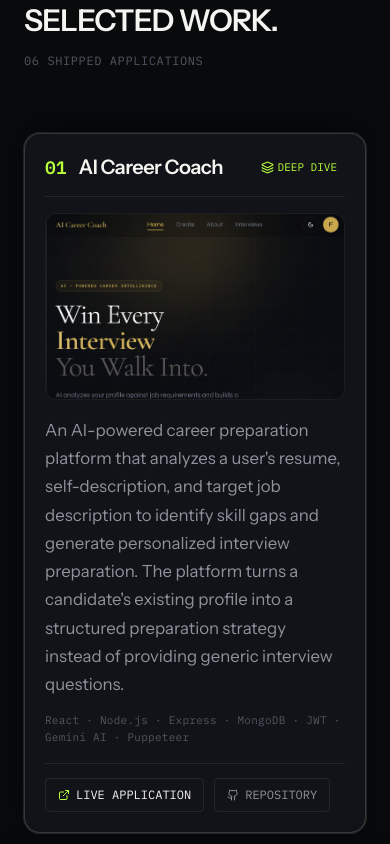
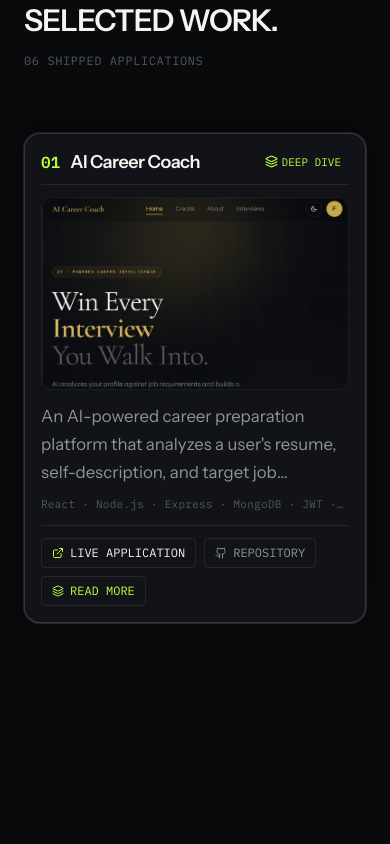
Before and after one commit to hamzaKhan2004/Portfolio, a React (Vite) app: page / in a window 390 px wide. Shown: the part 2560-3404 px from the top of the page. Built offline with nearby package versions, Linux system fonts and the light colour scheme.

Commit message:
Fixed Sliding issue

```diff
--- a/src/components/Projects.jsx
+++ b/src/components/Projects.jsx
@@ -250,28 +250,32 @@ export default function Projects({ onSelectProject }) {
         {/* Mobile View: Rolling Stacked Cards (Physical stack shuffle with complete screenshots) */}
         <div className="block lg:hidden relative" style={{ marginTop: "24px" }}>
           {projects.map((proj, idx) => {
+            const isLast = idx === projects.length - 1;
+            const baseTop = 64;
+            const stackOffset = 38;
+
             return (
               <article
                 key={proj.id}
                 className="w-full rounded-2xl border border-[var(--border-strong)] bg-[var(--surface)] shadow-2xl overflow-hidden transition-all duration-300"
                 style={{
                   position: "sticky",
-                  top: `${72 + idx * 64}px`,
+                  top: `${baseTop + idx * stackOffset}px`,
                   zIndex: idx + 10,
-                  marginBottom: idx === projects.length - 1 ? "0px" : "32px",
-                  padding: "20px",
+                  marginBottom: isLast ? "calc(min(300px, 45vh) + 32px)" : "min(280px, 42vh)",
+                  padding: "16px",
                   boxShadow: "0 -8px 30px rgba(0, 0, 0, 0.5), 0 0 1px 1px var(--border-strong)"
                 }}
               >
                 {/* Header: Project Number, Title & Deep Dive Button */}
-                <div className="flex items-center justify-between border-b border-[var(--border)]" style={{ paddingBottom: "14px" }}>
-                  <div className="flex items-center gap-3">
-                    <span className="font-mono text-lg font-bold text-[var(--accent)]">
+                <div className="flex items-center justify-between border-b border-[var(--border)]" style={{ paddingBottom: "10px" }}>
+                  <div className="flex items-center gap-2.5 min-w-0">
+                    <span className="font-mono text-base font-bold text-[var(--accent)] shrink-0">
                       {proj.id}
                     </span>
                     <h3
                       onClick={() => onSelectProject(proj)}
-                      className="font-sans font-bold text-xl text-[var(--foreground)] tracking-tight cursor-pointer"
+                      className="font-sans font-bold text-lg text-[var(--foreground)] tracking-tight cursor-pointer truncate"
                     >
                       {proj.title}
                     </h3>
@@ -280,7 +284,7 @@ export default function Projects({ onSelectProject }) {
                   <button
                     type="button"
                     onClick={() => onSelectProject(proj)}
-                    className="inline-flex items-center gap-1 font-mono text-[11px] text-[var(--accent)] hover:underline cursor-pointer"
+                    className="inline-flex items-center gap-1 font-mono text-[11px] text-[var(--accent)] hover:underline cursor-pointer shrink-0"
                     style={{ padding: "4px 8px" }}
                   >
                     <Layers size={13} />
@@ -291,7 +295,7 @@ export default function Projects({ onSelectProject }) {
                 {/* Project Screenshot Frame (Consistent responsive aspect ratio, full cover, no distortion) */}
                 <div
                   className="relative aspect-[16/10] rounded-xl overflow-hidden border border-[var(--border)] bg-[var(--background)] w-full flex items-center justify-center cursor-pointer"
-                  style={{ marginTop: "16px", marginBottom: "16px" }}
+                  style={{ marginTop: "12px", marginBottom: "12px" }}
                   onClick={() => onSelectProject(proj)}
                 >
                   <img
@@ -302,25 +306,43 @@ export default function Projects({ onSelectProject }) {
                   />
                 </div>
 
-                {/* Description */}
-                <p className="text-sm text-[var(--muted)] leading-relaxed" style={{ marginBottom: "14px" }}>
-                  {proj.description}
+                {/* Compact Description (2–3 lines preview; full description in modal) */}
+                <p
+                  className="text-xs sm:text-sm text-[var(--muted)] leading-relaxed"
+                  style={{
+                    marginBottom: "10px",
+                    display: "-webkit-box",
+                    WebkitLineClamp: 3,
+                    WebkitBoxOrient: "vertical",
+                    overflow: "hidden"
+                  }}
+                >
+                  {proj.shortDescription || proj.description}
                 </p>
 
-                {/* Tags */}
-                <div className="font-mono text-[11px] text-[var(--dim)] tracking-wide" style={{ marginBottom: "18px" }}>
+                {/* Tech Stack */}
+                <div
+                  className="font-mono text-[11px] text-[var(--dim)] tracking-wide"
+                  style={{
+                    marginBottom: "12px",
+                    display: "-webkit-box",
+                    WebkitLineClamp: 1,
+                    WebkitBoxOrient: "vertical",
+                    overflow: "hidden"
+                  }}
+                >
                   {proj.tags.join('   ·   ')}
                 </div>
 
-                {/* Action Buttons (Always accessible, clear inline-style spacing, never covered) */}
-                <div className="flex flex-wrap items-center gap-2.5 border-t border-[var(--border)]" style={{ paddingTop: "14px" }}>
+                {/* Action Buttons: Live Application, Repository, and Read More */}
+                <div className="flex flex-wrap items-center gap-2 border-t border-[var(--border)]" style={{ paddingTop: "12px" }}>
                   {proj.demoLink && (
                     <MagneticButton
                       href={proj.demoLink}
                       target="_blank"
                       rel="noopener noreferrer"
                       className="inline-flex items-center gap-1.5 font-mono text-xs text-[var(--foreground)] hover:text-[var(--accent)] transition-colors rounded border border-[var(--border)] hover:border-[var(--accent)]"
-                      style={{ paddingLeft: "12px", paddingRight: "12px", paddingTop: "8px", paddingBottom: "8px" }}
+                      style={{ paddingLeft: "10px", paddingRight: "10px", paddingTop: "6px", paddingBottom: "6px" }}
                     >
                       <ExternalLink size={12} className="text-[var(--accent)]" />
                       <span>LIVE APPLICATION</span>
@@ -333,12 +355,22 @@ export default function Projects({ onSelectProject }) {
                       target="_blank"
                       rel="noopener noreferrer"
                       className="inline-flex items-center gap-1.5 font-mono text-xs text-[var(--muted)] hover:text-[var(--foreground)] transition-colors rounded border border-[var(--border)] hover:border-[var(--foreground)]"
-                      style={{ paddingLeft: "12px", paddingRight: "12px", paddingTop: "8px", paddingBottom: "8px" }}
+                      style={{ paddingLeft: "10px", paddingRight: "10px", paddingTop: "6px", paddingBottom: "6px" }}
                     >
                       <Github size={12} />
                       <span>REPOSITORY</span>
                     </MagneticButton>
                   )}
+
+                  <button
+                    type="button"
+                    onClick={() => onSelectProject(proj)}
+                    className="inline-flex items-center gap-1.5 font-mono text-xs text-[var(--accent)] hover:text-[var(--foreground)] transition-colors rounded border border-[var(--border)] hover:border-[var(--accent)] cursor-pointer"
+                    style={{ paddingLeft: "10px", paddingRight: "10px", paddingTop: "6px", paddingBottom: "6px" }}
+                  >
+                    <Layers size={12} />
+                    <span>READ MORE</span>
+                  </button>
                 </div>
               </article>
             );
```
Also changed, not shown: 11 other files (tests, documents, lock files or other folders).
